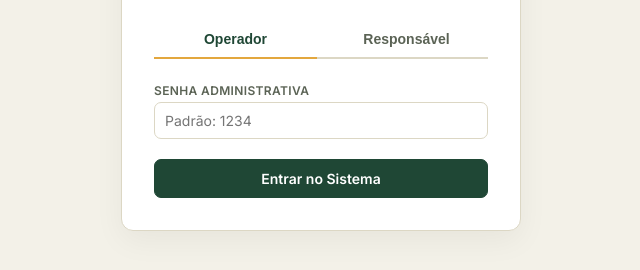
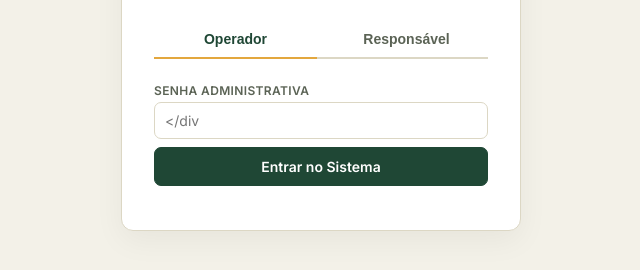
Before and after one commit to CasadaGilda/Kantina-Casa-da-Gilda, a plain HTML site: page index.html in a window 1280 px wide. Shown: the part 332-602 px from the top of the page, without its empty margins (319-959 px from the left). Drawn offline with Linux system fonts and the light colour scheme.

Commit message:
Update index.html

```diff
--- a/index.html
+++ b/index.html
@@ -382,7 +382,7 @@ tr:hover td{ background:#FAF9F3; }
     <div id="formOperador">
       <div class="field">
         <label>Senha administrativa</label>
-        <input type="password" id="opPassword" placeholder="Padrão: 1234">
+        <input type="password" id="opPassword" placeholder=
       </div>
       <button class="btn" style="width: 100%; margin-top: 8px;" onclick="tryLoginOperador()">Entrar no Sistema</button>
     </div>
```
